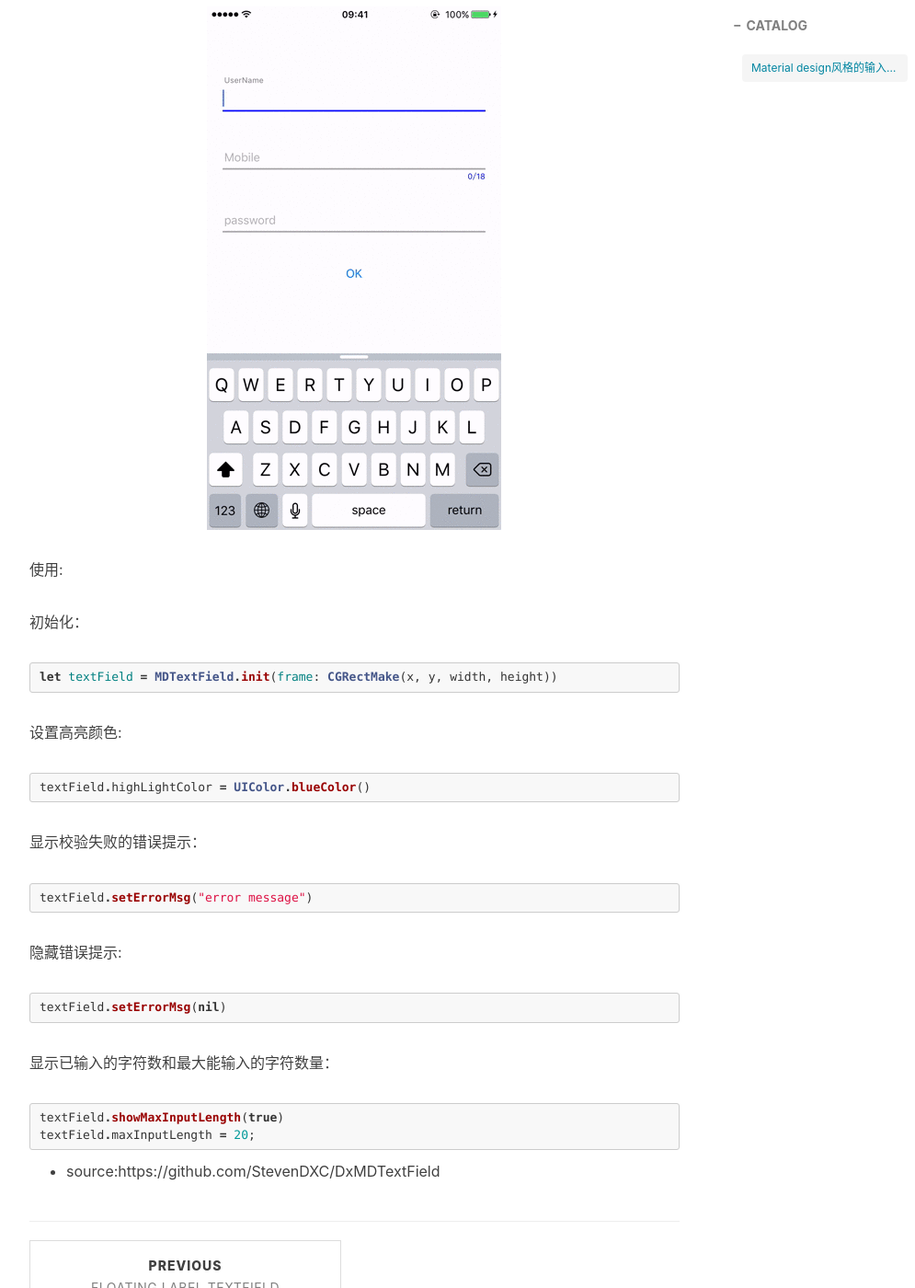
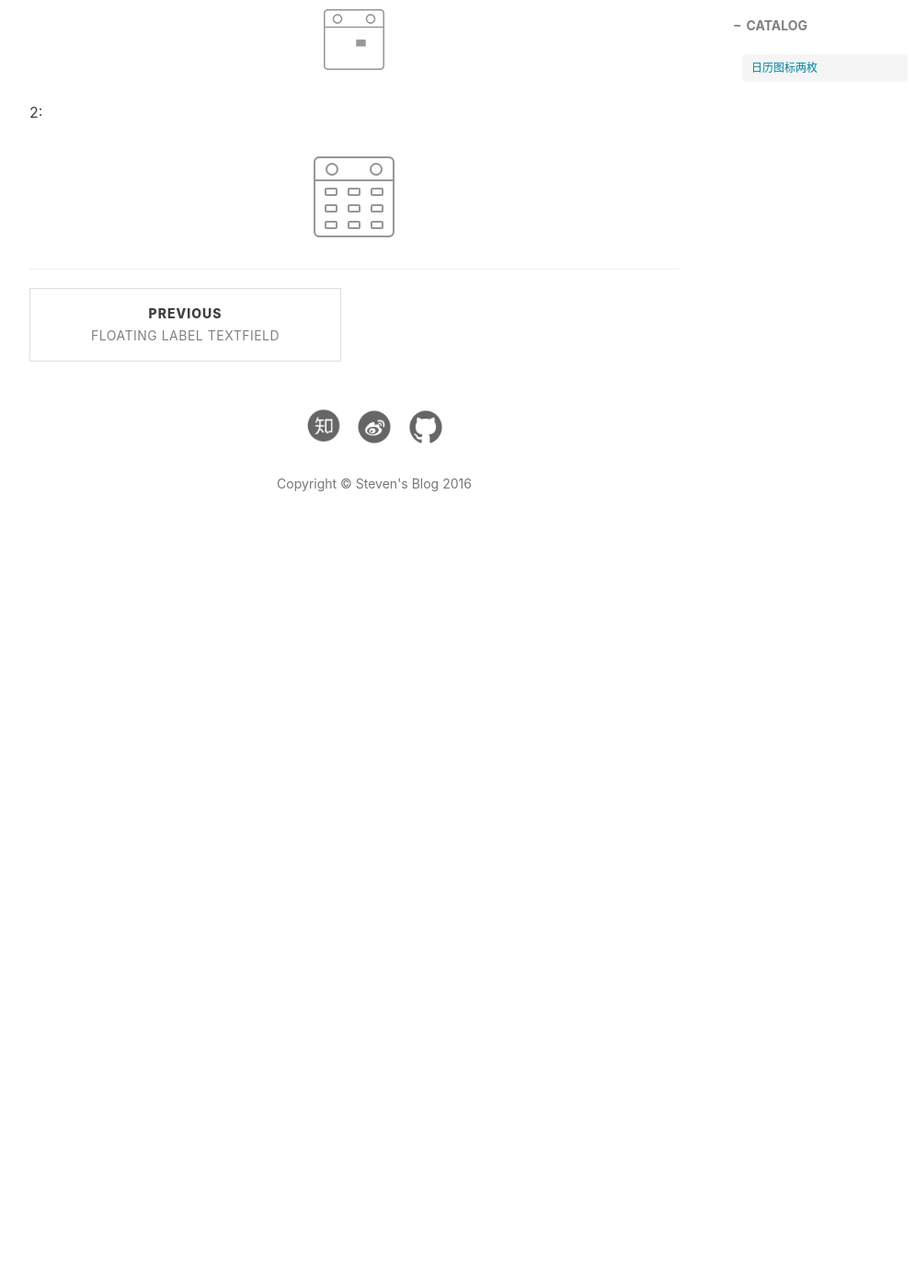
Before and after one commit to StevenDXC/Blog, a Jekyll site: the page built from _posts/2016-04-15-ic_calendar.md, in a window 1280 px wide and 1400 px high, scrolled down 610 px. Shown: the whole window at 92% size, without its empty margins (233-1228 px from the left). Built offline with Jekyll 4.4.1, drawn with Linux system fonts in a browser that asks for light colours; nearby versions of some CDN libraries; Markdown is read by kramdown in place of the engine named in the settings; comment, search, counter and statistics services are not loaded; after the commit the page ends 1240 px from its top, so only the background shows below that; some of the changed text lies outside the part shown.

Commit message:
Update 2016-04-15-ic_calendar.md

````diff
--- a/_posts/2016-04-15-ic_calendar.md
+++ b/_posts/2016-04-15-ic_calendar.md
@@ -1,54 +1,22 @@
 ---
 layout:     post
-title:      "Floating label textfield"
+title:      "Calendar icon"
 subtitle:   ""
-date:       2015-04-03 13:00:00
+date:       2015-04-15 9:00:00
 author:     "steven"
 catalog:    true
 tags:
-    - IOS
+    - design
 ---
 
-####Material design风格的输入框的IOS版本，swift语言实现
+####日历图标两枚
 
-Demo:
+1:
 
-![image]({{ site.baseurl }}/img/post/fl_textfield.gif)
+![image]({{ site.baseurl }}/img/post/ic_calendar.png)
 
 
-使用:
+2:
 
 
-初始化：
-
-```swift
-let textField = MDTextField.init(frame: CGRectMake(x, y, width, height))
-```
-
-设置高亮颜色:
-
-```swift
-textField.highLightColor = UIColor.blueColor()
-```
-
-显示校验失败的错误提示：
-
-```swift
-textField.setErrorMsg("error message")
-```
-
-隐藏错误提示:
-
-```swift
-textField.setErrorMsg(nil)
-```
-
-显示已输入的字符数和最大能输入的字符数量：
-
-```swift
-textField.showMaxInputLength(true)
-textField.maxInputLength = 20;
-```
-
-
-* source:https://github.com/StevenDXC/DxMDTextField
+![image]({{ site.baseurl }}/img/post/ic_calendar1.png)
````
